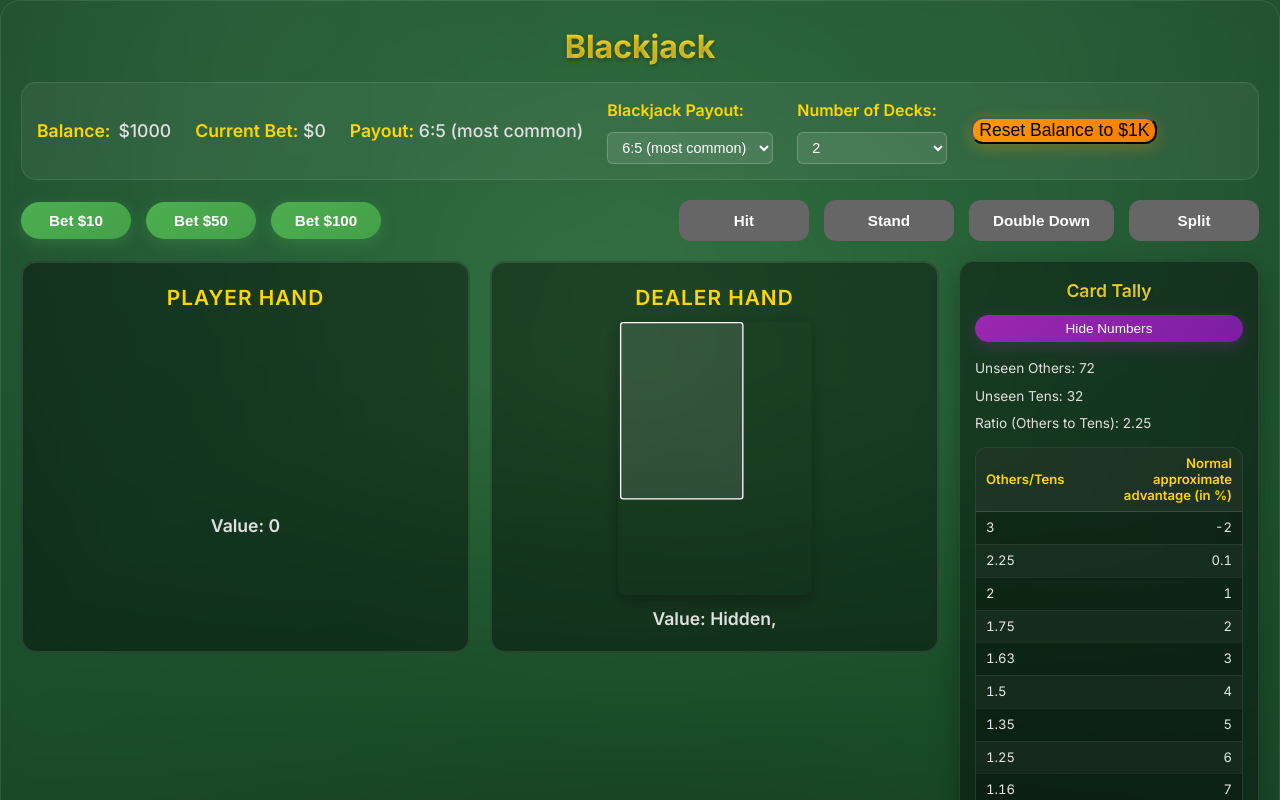
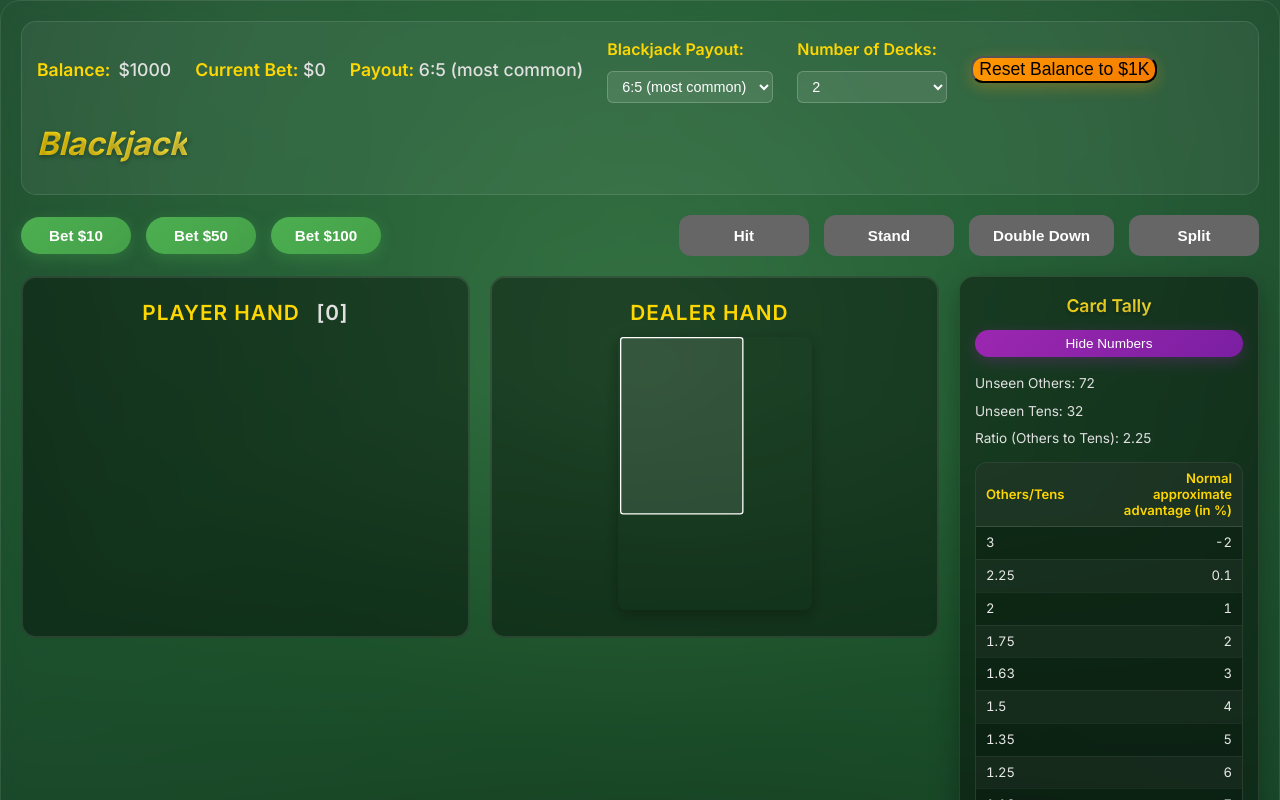
Before and after one commit to alscotty/blackjack_sim, a React (Create React App) app: page / in a window 1280 px wide. Shown: the top 800 px of the page. Built offline with nearby package versions, Linux system fonts and the light colour scheme.

Commit message:
css and autostand for 21 to end game

```diff
--- a/src/App.css
+++ b/src/App.css
@@ -328,6 +328,12 @@ body {
   letter-spacing: 1px;
 }
 
+.hand-value {
+  margin-left: 0.5em;
+  font-weight: 600;
+  color: #e0e0e0;
+}
+
 .cards-display {
   display: flex;
   justify-content: center;
--- a/src/components/GameTable.jsx
+++ b/src/components/GameTable.jsx
@@ -1,4 +1,4 @@
-import React, { useState, useEffect } from 'react';
+import React, { useState, useEffect, useRef } from 'react';
 import gameConfig from '../config/gameConfig';
 import { createDeck, calculateHandValue } from '../game/blackjackLogic';
 import CardSpriteRendering from './cardSpriteRendering.jsx';
@@ -38,6 +38,9 @@ const GameTable = () => {
     // Payout state - user-selected payout multiplier
     const [selectedPayout, setSelectedPayout] = useState(gameConfig.blackjackPayout);
 
+    // Auto-stand at 21: only trigger once per hand
+    const hasAutoStoodForThisHand = useRef(false);
+
     // Destructure for easier access
     const { playerHand, dealerHand, gameMessage, gameOver, isFirstTurn } = gameState;
     const { bet, balance, lastBalanceChange } = bettingState;
@@ -53,6 +56,19 @@ const GameTable = () => {
             unseenTens: totalTens
         }));
     }, [numDecks]);
+
+    // Auto-stand when hand value is exactly 21 (after deal or after hit)
+    useEffect(() => {
+        if (
+            !gameOver &&
+            playerHand.length >= 2 &&
+            calculateHandValue(playerHand) === 21 &&
+            !hasAutoStoodForThisHand.current
+        ) {
+            hasAutoStoodForThisHand.current = true;
+            playerStand();
+        }
+    }, [gameOver, playerHand]);
 
     const reshuffleDeckIfNeeded = () => {
         if (deck.length < 10) {
@@ -118,6 +134,7 @@ const GameTable = () => {
     };
 
     const dealInitialCards = () => {
+        hasAutoStoodForThisHand.current = false;
         reshuffleDeckIfNeeded();
 
         const newDeck = [...deck];
@@ -183,6 +200,7 @@ const GameTable = () => {
 
     const playNextHand = () => {
         if (activeHandIndex < splitHands.length - 1) {
+            hasAutoStoodForThisHand.current = false;
             setSplitState(prev => ({
                 ...prev,
                 activeHandIndex: prev.activeHandIndex + 1
@@ -392,8 +410,6 @@ const GameTable = () => {
 
     return (
         <div className="game-table">
-            <h3>Blackjack</h3>
-
             {/* Game Stats */}
             <div className="game-stats">
                 <p className="balance-row">
@@ -438,6 +454,7 @@ const GameTable = () => {
                     </select>
                 </label>
                 <button id="reset" onClick={() => setBettingState(prev => ({ ...prev, balance: 1000 }))}>Reset Balance to $1K</button>
+                <h3><em>Blackjack</em></h3>
             </div>
 
             {/* Game Controls */}
@@ -491,16 +508,18 @@ const GameTable = () => {
             <div className="game-layout">
                 <div className="hand-container">
                     <div className="player-hand">
-                        <h2>Player Hand {splitHands.length > 0 ? `(Hand ${activeHandIndex + 1})` : ''}</h2>
+                        <h2>Player Hand {splitHands.length > 0 ? `(Hand ${activeHandIndex + 1})` : ''} <span className="hand-value">{`[${calculateHandValue(playerHand)}]`}</span></h2>
                         <div className="cards-display">
                             {playerHand.map((card, index) => (
                                 <CardSpriteRendering key={`${card.value}-${card.suit}-${index}`} card={card} />
                             ))}
                         </div>
-                        <p>Value: {calculateHandValue(playerHand)}</p>
                     </div>
                     <div className="dealer-hand">
-                        <h2>Dealer Hand</h2>
+                        <h2>Dealer Hand
+                            <span className="hand-value">
+                            {gameOver && `[${calculateHandValue(dealerHand)}]`}
+                            </span></h2>
                         <div className="cards-display">
                             {!gameOver ? (
                                 <>
@@ -515,7 +534,6 @@ const GameTable = () => {
                                 ))
                             )}
                         </div>
-                        <p>Value: {gameOver ? calculateHandValue(dealerHand) : renderDealerHand(dealerHand)}</p>
                     </div>
                 </div>
                 <CardTally unseenOthers={unseenOthers} unseenTens={unseenTens} />
```
